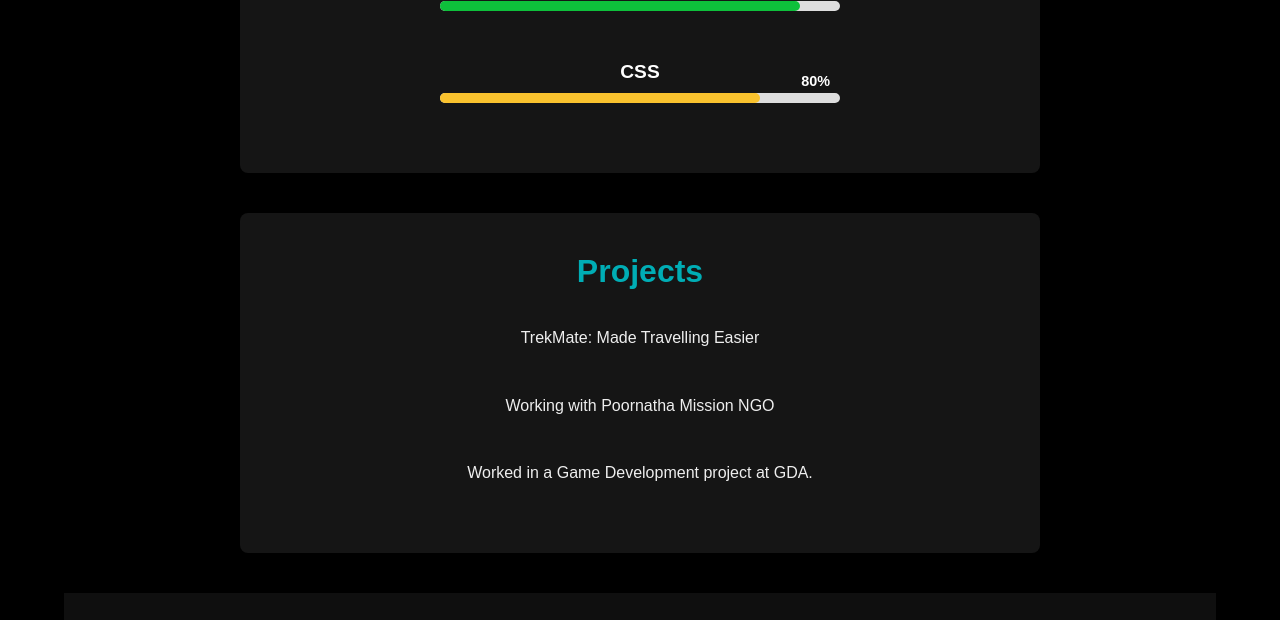
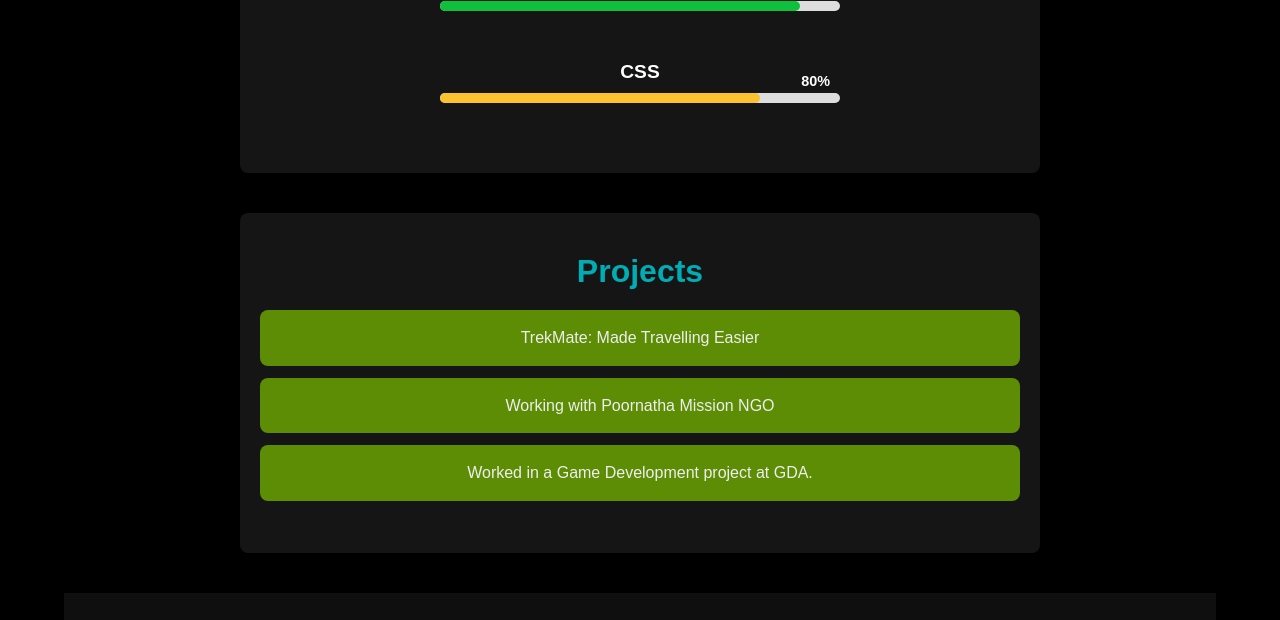
Before and after one commit to anujnaik05/Portfolio10149, a plain HTML site: page index.html in a window 1280 px wide. Shown: the part 1363-1983 px from the top of the page. Drawn offline with Linux system fonts and the light colour scheme.

Commit message:
Update style.css

```diff
--- a/style.css
+++ b/style.css
@@ -347,7 +347,7 @@ section#projects ul {
 }
 
 section#projects ul li {
-
+  background-color: #5d8d04;
   padding: 15px;
   border-radius: 8px;
   margin-bottom: 12px;
```
